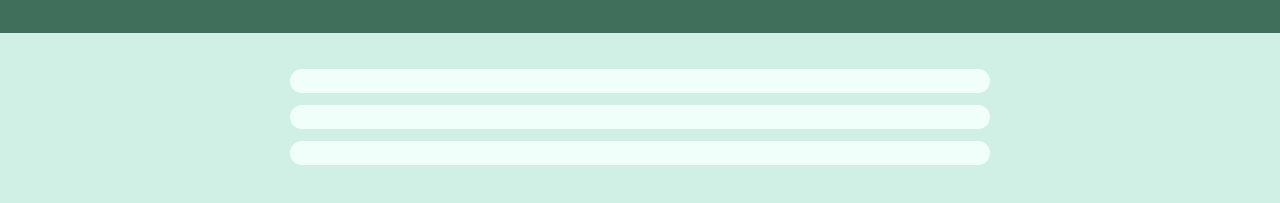
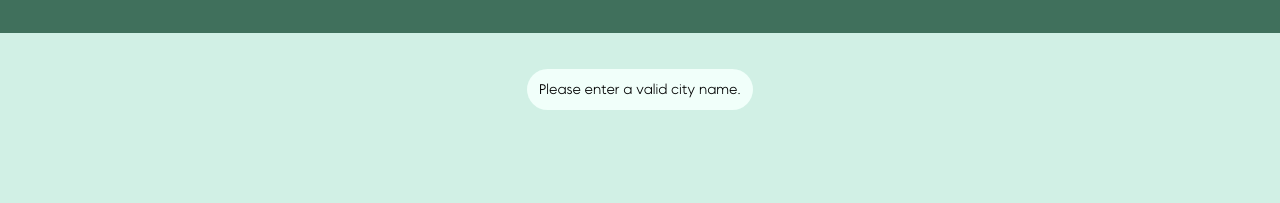
Before and after one commit to crolfs47/odin-js-weather-app, a website built with webpack: page dist/index.html in a window 1280 px wide. Both pictures are taken after typing "Sample" into the empty fields and a click on the button 733 px from the left and 352 px from the top of the page. Shown: the part 371-574 px from the top of the page. Built offline with nearby package versions, Linux system fonts and the light colour scheme; no server answers.

Commit message:
Add function to handle invalid city inputs

```diff
--- a/src/display.js
+++ b/src/display.js
@@ -20,6 +20,15 @@ const setupDisplay = () => {
   const forecastContainer = document.createElement('div');
   forecastContainer.setAttribute('id', 'forecast-container');
   weatherContainer.appendChild(forecastContainer);
+};
+
+const displayError = () => {
+  resultsContainer.innerHTML = '';
+
+  const errorContainer = document.createElement('div');
+  errorContainer.setAttribute('id', 'error-container');
+  resultsContainer.appendChild(errorContainer);
+  errorContainer.innerHTML = '<div>Please enter a valid city name. </div>';
 };
 
 const displayCurrentWeatherMain = (weather) => {
@@ -78,5 +87,9 @@ const displayForecast = (weather) => {
 };
 
 export {
-  setupDisplay, displayCurrentWeatherMain, displayCurrentWeatherDetail, displayForecast,
+  setupDisplay,
+  displayCurrentWeatherMain,
+  displayCurrentWeatherDetail,
+  displayForecast,
+  displayError,
 };
--- a/src/index.js
+++ b/src/index.js
@@ -9,6 +9,8 @@ const searchForm = document.getElementById('search-form');
 searchForm.addEventListener('submit', async (e) => {
   e.preventDefault();
   const weather = await getWeather();
+  if (weather instanceof Error) return;
+
   setupDisplay();
   displayCurrentWeatherMain(weather);
   displayCurrentWeatherDetail(weather);
--- a/src/style.css
+++ b/src/style.css
@@ -105,6 +105,13 @@ button {
   justify-content: center;
 }
 
+#error-container {
+  background-color:  rgb(241, 255, 250);
+  border-radius: 24px;
+  padding: 12px;
+  margin: 36px;
+}
+
 #weather-container {
   display: flex;
   flex-direction: column;
--- a/src/weatherData.js
+++ b/src/weatherData.js
@@ -1,3 +1,5 @@
+import { displayError } from './display';
+
 const getCityInput = () => {
   const cityInput = document.getElementById('city-input').value;
   return cityInput;
@@ -10,7 +12,8 @@ const getCurrentWeatherAPIData = async () => {
     const weatherData = await response.json();
     return weatherData;
   } catch (error) {
-    console.log(`error: ${error}`);
+    displayError();
+    return error;
   }
 };
 
@@ -40,7 +43,8 @@ const getWeather = async () => {
     };
     return weather;
   } catch (error) {
-    console.log(`error: ${error}`);
+    displayError();
+    return error;
   }
 };
 
```
Also changed, not shown: dist/index.html, dist/main.js.
